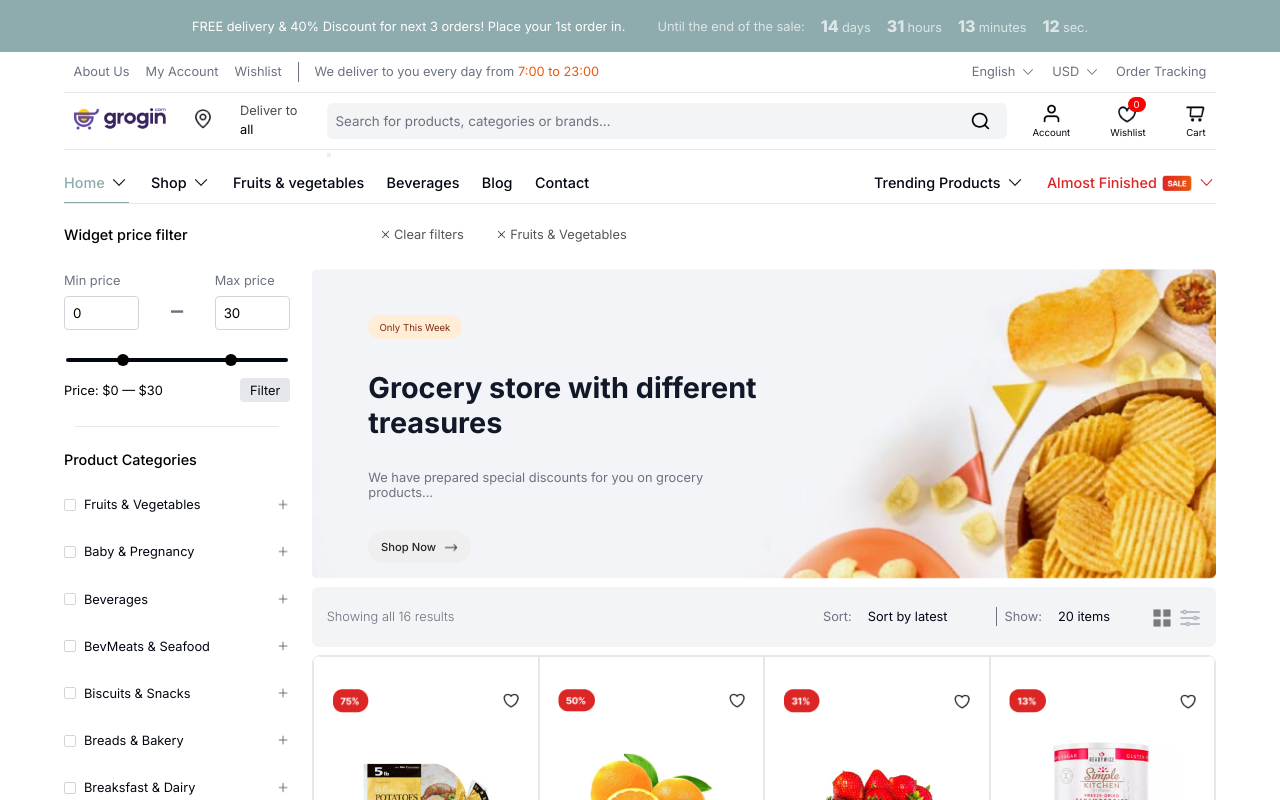
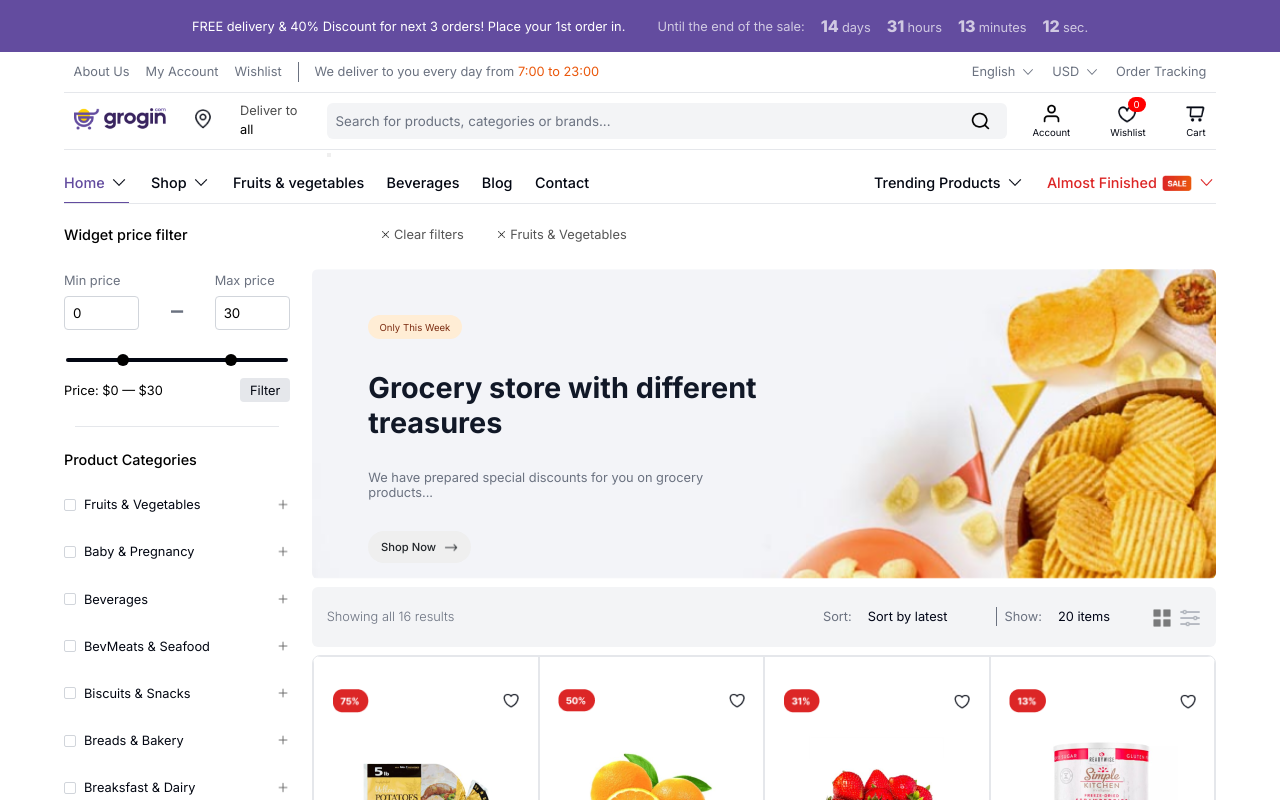
Before and after one commit to anasis22/talrop-grogin, a plain HTML site: page index.html in a window 1280 px wide. Drawn offline with Linux system fonts and the light colour scheme.

Commit message:
color unchange

```diff
--- a/style.css
+++ b/style.css
@@ -15,7 +15,7 @@ body{
 }
 
 :root {
-  --main-color: #8eabad;
+  --main-color: #634c9f;
   --link-grey-color: #6b7280;
   --main-bg-color: white;
   --border-color: #e5e7eb;
```
